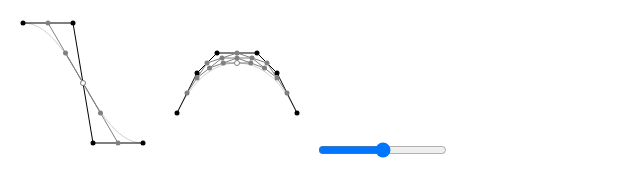
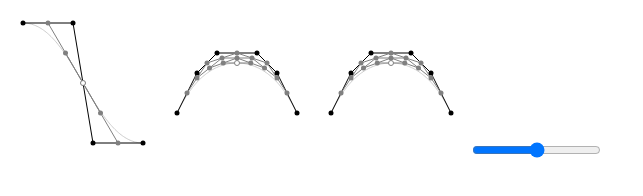
Before and after one commit to Feirell/2d-bezier, a plain HTML site: page index.html in a window 1280 px wide. Shown: the whole page, without its empty margins (0-643 px from the left). Drawn offline with Linux system fonts and the light colour scheme.

Commit message:
improved performance

```diff
--- a/bezier.js
+++ b/bezier.js
@@ -106,6 +106,15 @@
     }
 
     {
+        function pointOn(t, a, b) {
+            return {
+                x: a.x + t * (b.x - a.x),
+                y: a.y + t * (b.y - a.y)
+            }
+        }
+    }
+
+    {
         const cache = [];
         // binomial coefficient
         function bc(n, k) {
@@ -137,24 +146,26 @@
 
     const pow = Math.pow.bind(Math);
 
-    function Bezier() {
+    function Bezier(...points) {
+        points = (points[0] instanceof Array) ?
+            points[0] :
+            Array.prototype.slice.call(points);
 
-        const points = [];
-
-        for (let i = 0; i < arguments.length; i++) {
-            const current = arguments[i];
-
-            const point = points[i] = Object.freeze({
-                x: parseFloat(current.x),
-                y: parseFloat(current.y)
-            })
+        points.map(point => {
+            point = Object.freeze({
+                x: parseFloat(point.x),
+                y: parseFloat(point.y)
+            });
 
             if (!isFinite(point.x))
                 throw new Error('point.x was not finite for parameter ' + point + ' was ' + i + ' argument');
 
             if (!isFinite(point.y))
                 throw new Error('point.y was not finite for parameter ' + point + ' was ' + i + ' argument');
-        }
+
+            return point;
+        })
+
 
         Object.defineProperties(this, {
             points: {
@@ -201,12 +212,7 @@
     }
 
     Bezier.prototype.atWithIntermidiate = function atWithIntermidiate(t) {
-        const points = [].concat(this.points);
-
-        const pointOn = (t, a, b) => ({
-            x: a.x + t * (b.x - a.x),
-            y: a.y + t * (b.y - a.y)
-        });
+        const points = this.points.slice();
 
         for (let i = this.grade + 1; i < sum(this.grade + 1); i++) {
             const a = i - levelReverse(this.grade, i) - 2;
@@ -217,7 +223,6 @@
 
         return points;
     }
-
 
     function CubicBezier(a, b, c, d) {
         this.a = {
--- a/index.html
+++ b/index.html
@@ -6,7 +6,6 @@
     <meta name="viewport" content="width=device-width, initial-scale=1.0">
     <meta http-equiv="X-UA-Compatible" content="ie=edge">
     <title>Document</title>
-
 
     <link rel="stylesheet" href="./basic-svg-styling.css">
     <script src="./simple-svg.js"></script>
@@ -17,6 +16,7 @@
 
     <svg version="1.1" baseProfile="full" width="150" height="150" xmlns="http://www.w3.org/2000/svg" id="svg-container-a"></svg>
     <svg version="1.1" baseProfile="full" width="150" height="150" xmlns="http://www.w3.org/2000/svg" id="svg-container-b"></svg>
+    <svg version="1.1" baseProfile="full" width="150" height="150" xmlns="http://www.w3.org/2000/svg" id="svg-container-c"></svg>
 
     <input type="range" name="t-slider" id="t-slider" max="1" min="0" step="any" list="step-legend">
 
--- a/path-gen.js
+++ b/path-gen.js
@@ -104,6 +104,26 @@
         y: 105
     }));
 
+    interactives[interactives.length] = interactiveBezier(new SimpleSVG(document.getElementById('svg-container-c')), 'bez-3', new Bezier({
+        x: 15,
+        y: 105
+    }, {
+        x: 35,
+        y: 65
+    }, {
+        x: 55,
+        y: 45
+    }, {
+        x: 95,
+        y: 45
+    }, {
+        x: 115,
+        y: 65
+    }, {
+        x: 135,
+        y: 105
+    }));
+
     tSlider.addEventListener('input', function (ev) {
         const t = parseFloat(ev.target.value);
         // interactive.setPointAt(t);
```
